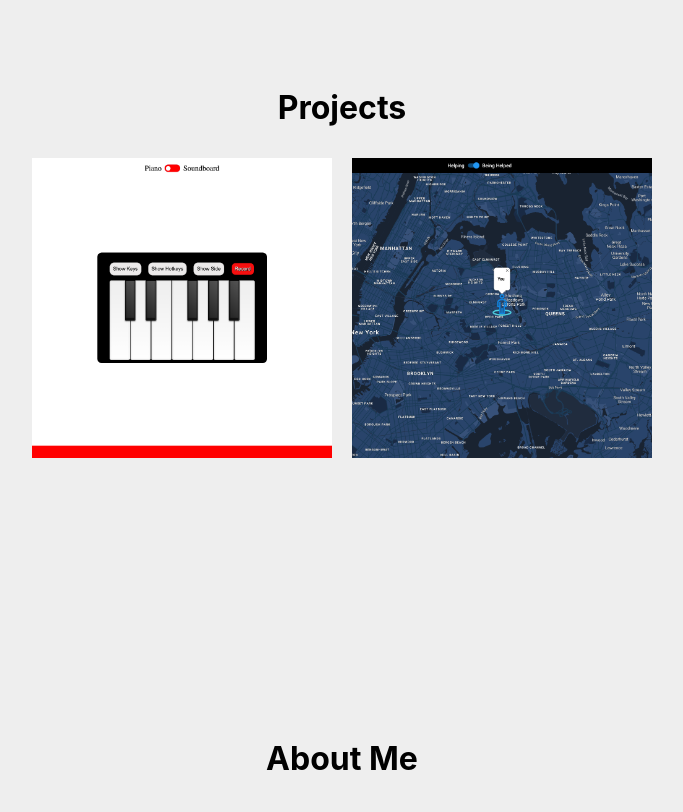
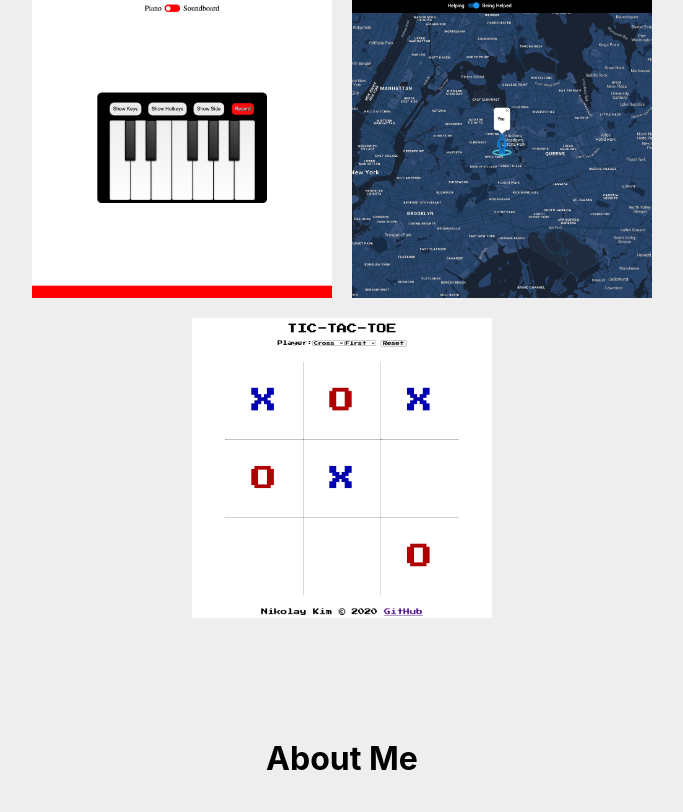
Before and after one commit to ignitikus/portfolio, a React (Create React App) app: page / in a window 1280 px wide. Shown: the part 933-1745 px from the top of the page, without its empty margins (298-981 px from the left). Built offline with nearby package versions, Linux system fonts and the light colour scheme.

Commit message:
adds tic-tac-toe link and fixes css

```diff
--- a/src/components/Projects/Project.css
+++ b/src/components/Projects/Project.css
@@ -3,9 +3,12 @@
 }
 
 .project-images {
-  min-width: 300px;
-  height: 300px;
-  width: 300px;
+  min-width: 150px;
+  min-height: 150px;
+  height: 30vw;
+  width: 30vw;
+  max-width: 300px;
+  max-height: 300px;
   object-fit: cover;
   margin: 10px;
 }
@@ -84,4 +87,10 @@
 }
 
 @media (max-width: 600px) {
+  .innerProjectsContainer {
+    width: 95%;
+  }
+  .imagesContainer {
+    width: 100%;
+  }
 }
--- a/src/components/Projects/Projects.js
+++ b/src/components/Projects/Projects.js
@@ -1,6 +1,7 @@
 import React, { useState } from "react";
 import fuber from "../../assets/fuber.png";
 import piano from "../../assets/piano.png";
+import ticTacToe from "../../assets/tic-tac-toe.png";
 
 import Backdrop from "@material-ui/core/Backdrop";
 import Fade from "@material-ui/core/Fade";
@@ -56,6 +57,19 @@ const projectsArr = [
     },
     link: "https://fuber-fullstack.herokuapp.com/",
     github: "https://github.com/spaik11/fuber-fullstack",
+  },
+  {
+    title: "Tic-Tac-Toe",
+    description: "Tic-Tac-Toe game with silly opponent.",
+    short: "HTML, CSS, and JavaScript",
+    source: ticTacToe,
+    alt: "game project screenshot",
+    test: {
+      login: "",
+      password: "",
+    },
+    link: "https://ignitikus.github.io/tic-tac-toe/index.html",
+    github: "https://github.com/ignitikus/tic-tac-toe/",
   },
 ];
 
```
Also changed, not shown: src/assets/tic-tac-toe.png (added).
